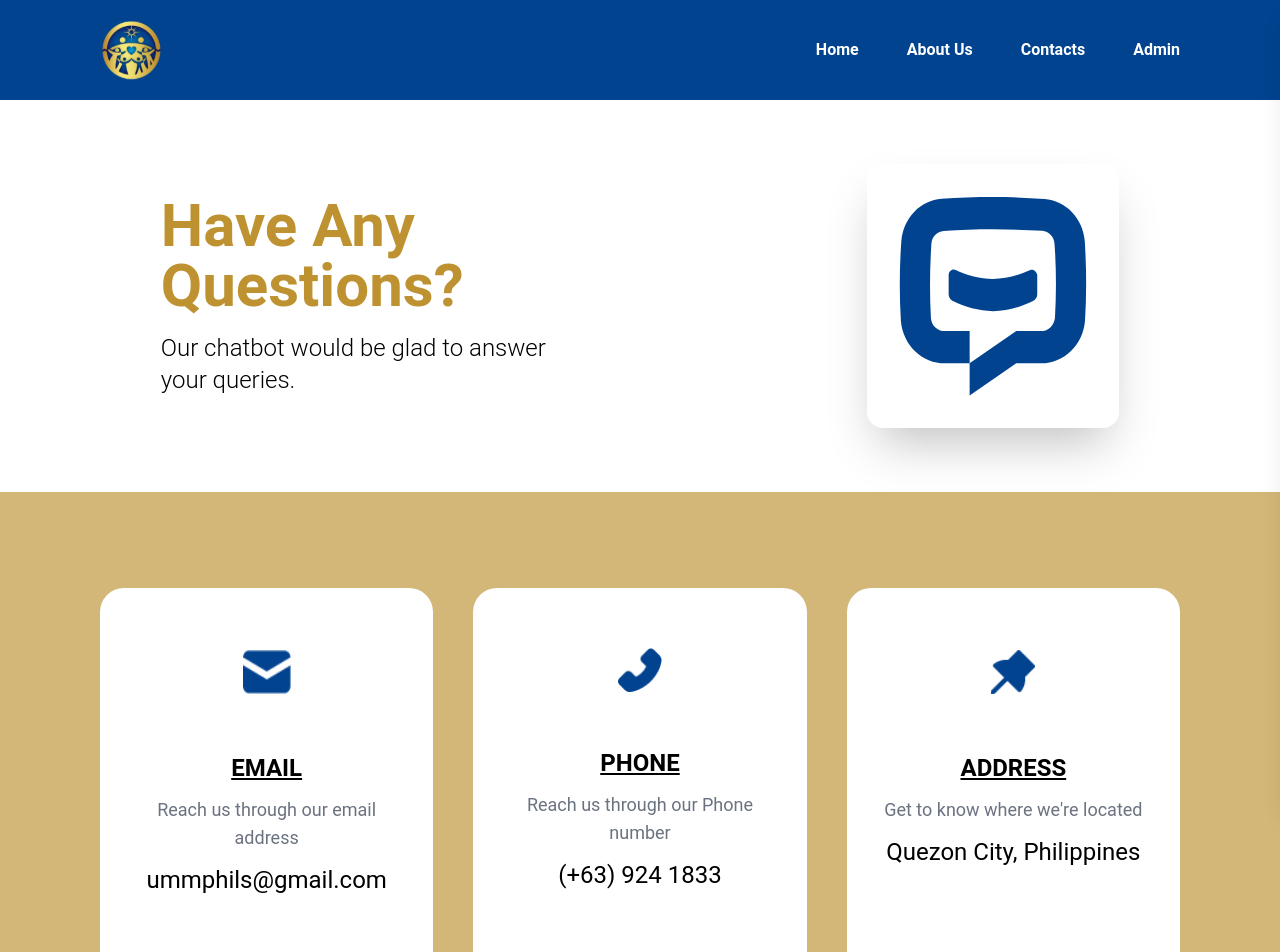
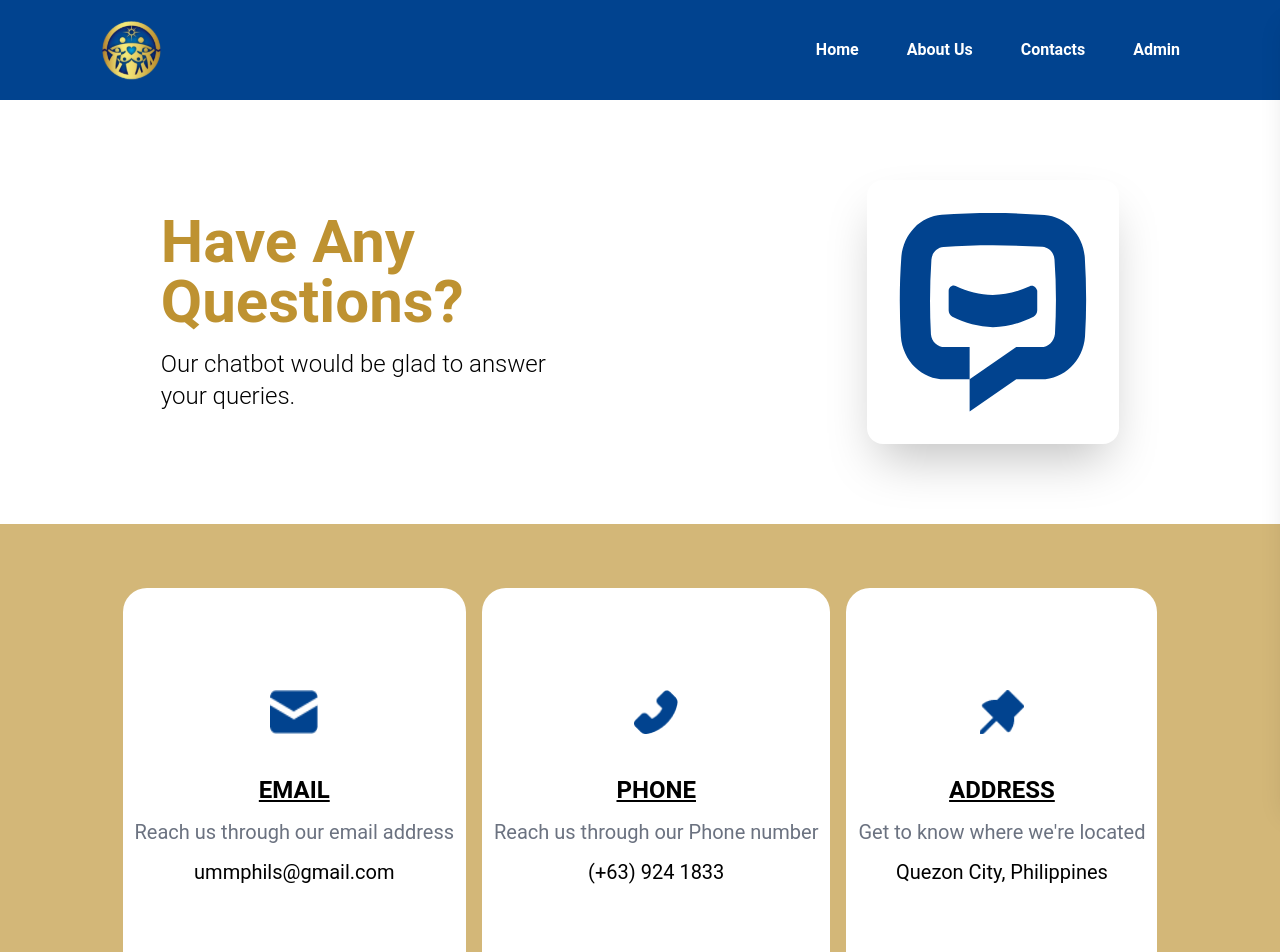
Before and after one commit to CoderTofu/FFWPU_System, a Next.js app: page /contacts in a window 1280 px wide. Shown: the top 952 px of the page. Built offline with nearby package versions, Linux system fonts and the light colour scheme.

Commit message:
paolo:design tweaks

```diff
--- a/src/app/(public)/contacts/page.tsx
+++ b/src/app/(public)/contacts/page.tsx
@@ -1,10 +1,8 @@
-import "./contacts.css";
-
 export default function Contacts() {
   return (
     <div className="relative">
       {/* Section with "Have Any Questions?" */}
-      <section className="px-5 sm:p-0 my-16 flex justify-around flex-col sm:flex-row items-center">
+      <section className="px-5 sm:p-0 my-20 flex justify-around flex-col sm:flex-row items-center">
         <div className="max-w-md text-center sm:text-left">
           <h3 className="text-4xl sm:text-5xl lg:text-6xl font-bold text-[#BE9231]">
             Have Any <br /> Questions?
@@ -22,42 +20,54 @@ export default function Contacts() {
         </div>
       </section>
 
-      <div className="flex-col flex lg:flex-row bg-[#D3B778] py-24 px-6 lg:px-[100px] gap-10">
+      <div className="flex-col flex lg:flex-row bg-[#D3B778] py-16 px-6 gap-4 justify-center">
         {/* Email */}
-        <div className="bg-white p-6 rounded-3xl w-[550px] h-[400px] mx-auto">
-          <div className="flex justify-center items-center min-h-[120px]">
-            <img src="/icons/email.png"
-            alt="email"
-            className="w-12 h-11" />
+        <div className="bg-white p-3 rounded-3xl h-[400px] flex flex-col justify-center items-center min-w-[300px]">
+          <div className="flex justify-center items-center mb-5">
+            <img src="/icons/email.png" alt="email" className="w-12 h-11" />
           </div>
-          <p className="underline font-bold text-center mt-5 text-lg sm:text-xl md:text-2xl">EMAIL</p>
-          <p className="text-center mt-3 text-gray-500 text-sm sm:text-base md:text-lg">Reach us through our email address</p>
-          <p className="text-center mt-3 text-lg sm:text-xl md:text-2xl break-words">ummphils@gmail.com</p>
+          <p className="underline font-bold text-center mt-5 text-xl sm:text-xl md:text-2xl">
+            EMAIL
+          </p>
+          <p className="text-center mt-3 text-gray-500 text-base sm:text-lg md:text-xl">
+            Reach us through our email address
+          </p>
+          <p className="text-center mt-3 text-base sm:text-lg md:text-xl">
+            ummphils@gmail.com
+          </p>
         </div>
 
         {/* Phone */}
-        <div className="bg-white p-6 rounded-3xl w-[550px] h-[400px] mx-auto">
-          <div className="flex justify-center items-center min-h-[115px]">
-            <img src="/icons/phone.png"
-            alt="phone"
-            className="w-11 h-11" />
+        <div className="bg-white p-3 rounded-3xl h-[400px] flex flex-col justify-center items-center min-w-[300px]">
+          <div className="flex justify-center items-center  mb-5">
+            <img src="/icons/phone.png" alt="phone" className="w-11 h-11" />
           </div>
-          <p className="underline font-bold text-center mt-5 text-lg sm:text-xl md:text-2xl">PHONE</p>
-          <p className="text-center mt-3 text-gray-500 text-sm sm:text-base md:text-lg">Reach us through our Phone number</p>
-          <p className="text-center mt-3 text-lg sm:text-xl md:text-2xl break-words">(+63) 924 1833</p>
+          <p className="underline font-bold text-center mt-5 text-lg sm:text-xl md:text-2xl">
+            PHONE
+          </p>
+          <p className="text-center mt-3 text-gray-500 text-base sm:text-lg md:text-xl">
+            Reach us through our Phone number
+          </p>
+          <p className="text-center mt-3 text-base sm:text-lg md:text-xl">
+            (+63) 924 1833
+          </p>
         </div>
 
         {/* Address */}
-        <div className="bg-white p-6 rounded-3xl w-[550px] h-[400px] mx-auto">
-          <div className="flex justify-center items-center min-h-[120px]">
-            <img src="/icons/pin.png"
-            alt="pin"
-            className="w-11 h-11" />
+        <div className="bg-white p-3 rounded-3xl h-[400px] flex flex-col justify-center items-center min-w-[300px]">
+          <div className="flex justify-center items-center mb-5">
+            <img src="/icons/pin.png" alt="pin" className="w-11 h-11" />
           </div>
           <div className="text-center justify-center flex flex-col">
-            <p className="underline font-bold mt-5 text-lg sm:text-xl md:text-2xl">ADDRESS</p>
-            <p className="mt-3 text-gray-500 text-sm sm:text-base md:text-lg">Get to know where we're located </p>
-            <p className="mt-3 text-lg sm:text-xl md:text-2xl break-words">Quezon City, Philippines</p>
+            <p className="underline font-bold mt-5 text-lg sm:text-xl md:text-2xl">
+              ADDRESS
+            </p>
+            <p className="text-center mt-3 text-gray-500 text-base sm:text-lg md:text-xl">
+              Get to know where we&apos;re located{" "}
+            </p>
+            <p className="text-center mt-3 text-base sm:text-lg md:text-xl">
+              Quezon City, Philippines
+            </p>
           </div>
         </div>
       </div>
```
Also changed, not shown: src/app/(public)/contacts/contacts.css (deleted, +0 -13 lines).
